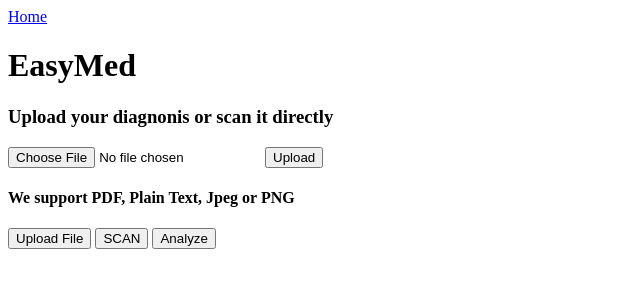
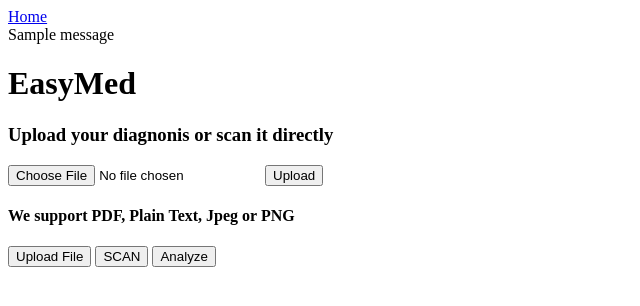
Before and after one commit to gprendi/StartHack_Microsoft, a Flask app: page /index in a window 1280 px wide. Shown: the top 306 px of the page, without its empty margins (0-640 px from the left). Run offline with Flask 2, Linux system fonts and the light colour scheme; one stand-in notice (Sample message) is shown.

```diff
--- a/app/app.py
+++ b/app/app.py
@@ -13,11 +13,11 @@ app.config['UPLOAD_FOLDER'] = UPLOAD_FOLDER
 
 def allowed_file(filename):
     return '.' in filename and filename.rsplit('.',1)[1].lower() in ALLOWED_EXTENSIONS
-
+#Redirect to index
 @app.route('/')
 def home():
     return redirect(url_for('index'))
-
+#index
 @app.route('/index', methods=['GET','POST'])
 def index():
     if request.method == 'POST':
--- a/app/log.txt
+++ b/app/log.txt
@@ -1 +1 @@
-2021/03/20 01:17:38 Micro started
+2021/03/20 01:34:02 Micro started
--- a/app/templates/base.html
+++ b/app/templates/base.html
@@ -4,6 +4,9 @@
 	</head>
 	<body>
 		<div><a href="/index">Home</a></div>
+		{% for message in get_flashed_messages() %}
+		<div class="flash">{{message}}</div>
+		{% endfor %}
 		{% block content %}{% endblock %}
 	</body>
 </html>
```
